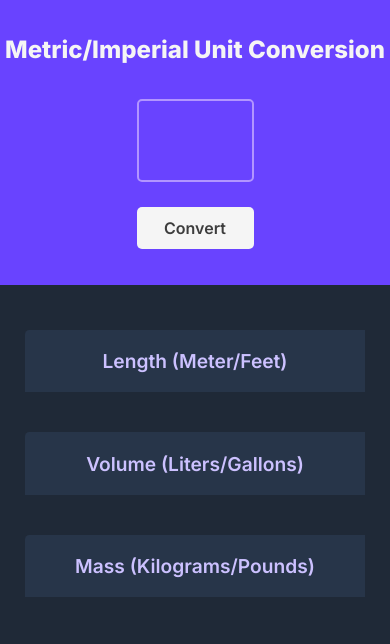
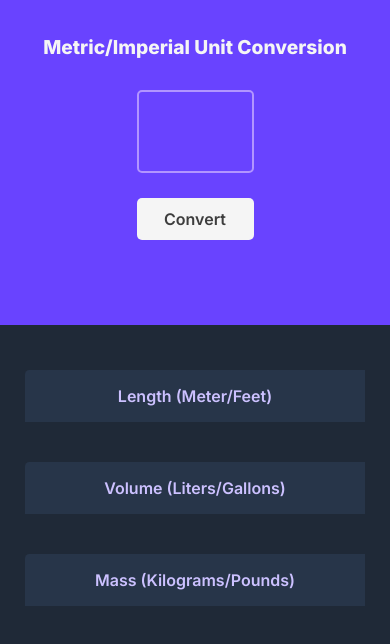
Before and after one commit to MartinSlash0/Scrimba-Units-Convertor-Challenge, a plain HTML site: page index.html in a window 390 px wide. Drawn offline with Linux system fonts and the light colour scheme.

Commit message:
Update styles.css

```diff
--- a/styles.css
+++ b/styles.css
@@ -99,3 +99,21 @@ body {
     color: whitesmoke;
     font-size: 0.9rem;
 }
+
+@media (max-width: 500px) {
+    #hero{
+        height: 325px;
+    }
+
+    #hero h2{
+        font-size: 1.2rem;
+    }
+
+    .bars h3{
+        font-size: 1rem;
+    }
+
+    .bars p{
+        font-size: 0.7rem;
+    }
+}
```
